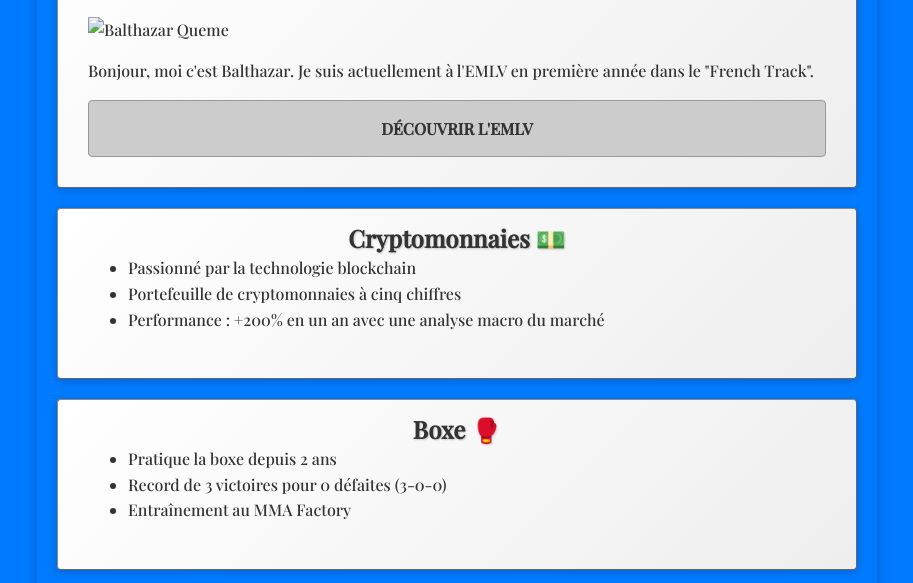
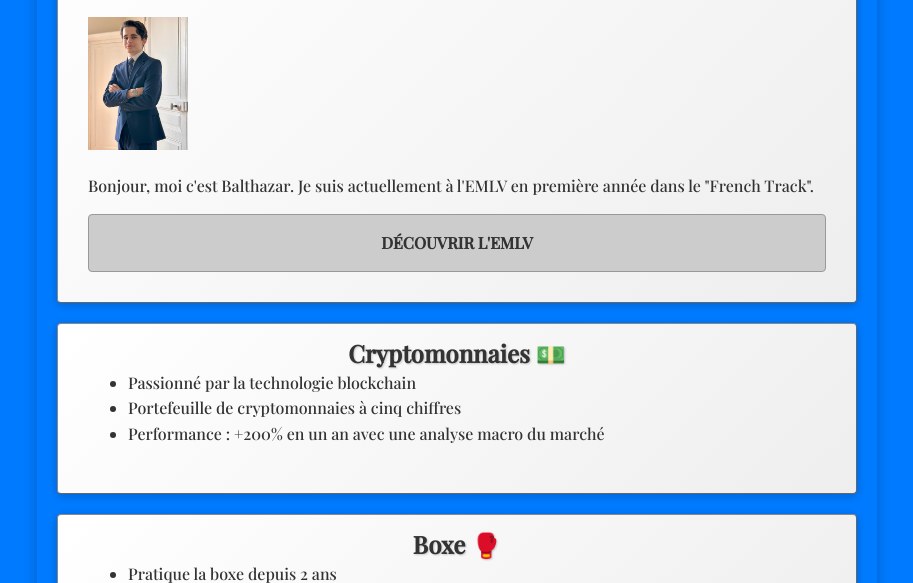
Before and after one commit to BalthazarQueme/Profil-EMLV, a plain HTML site: page index.html in a window 1280 px wide. Shown: the part 164-747 px from the top of the page, without its empty margins (183-1096 px from the left). Drawn offline with nearby package versions, Linux system fonts and the light colour scheme.

Commit message:
Update index.html

```diff
--- a/index.html
+++ b/index.html
@@ -12,7 +12,7 @@
 <div class="container">
   <div class="card-white" id="introduction">
     <h1>Bienvenue sur mon profil ! </h1>
-    <img src="images/photoemlv.jpg" class="img-circle" width="100px" alt="Balthazar Queme">
+    <img src="image/photoemlv.jpg" class="img-circle" width="100px" alt="Balthazar Queme">
     <p>
       Bonjour, moi c'est Balthazar. Je suis actuellement à l'EMLV en première année dans le "French Track".
     </p>
```
